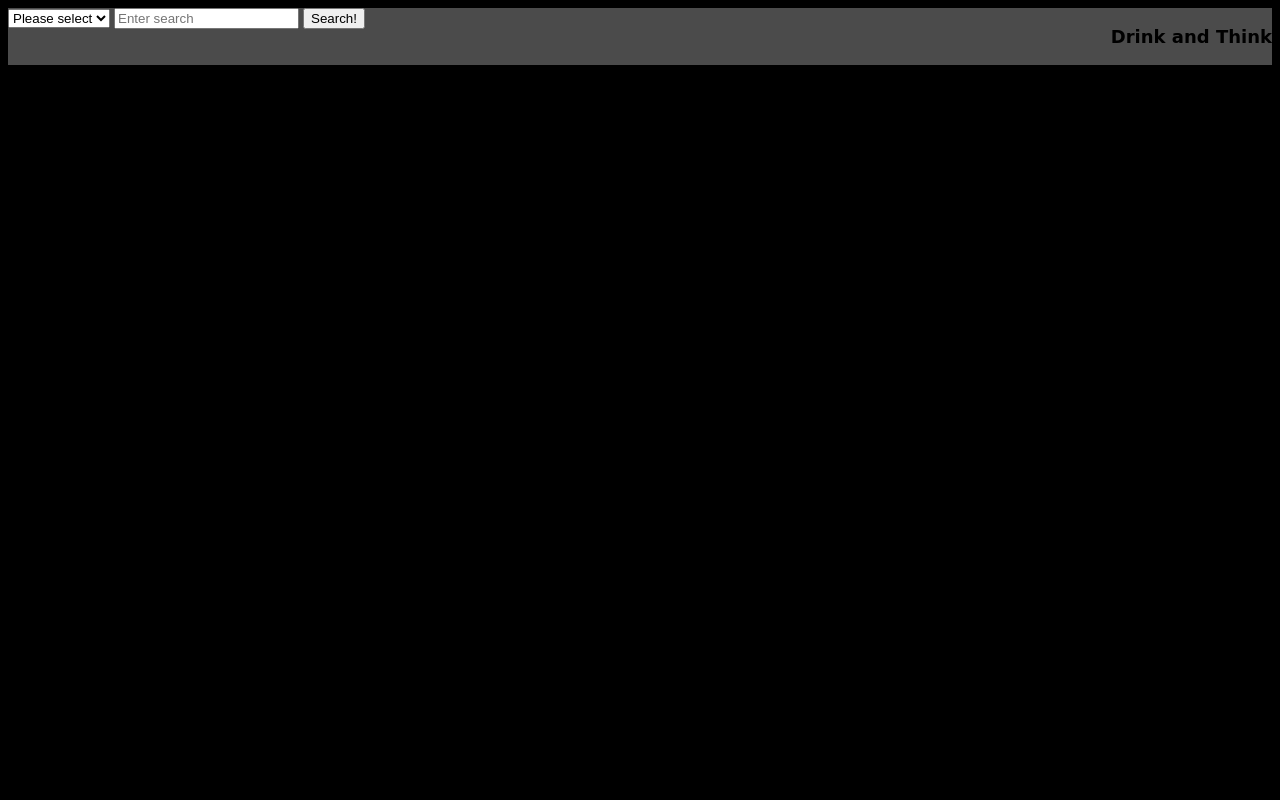
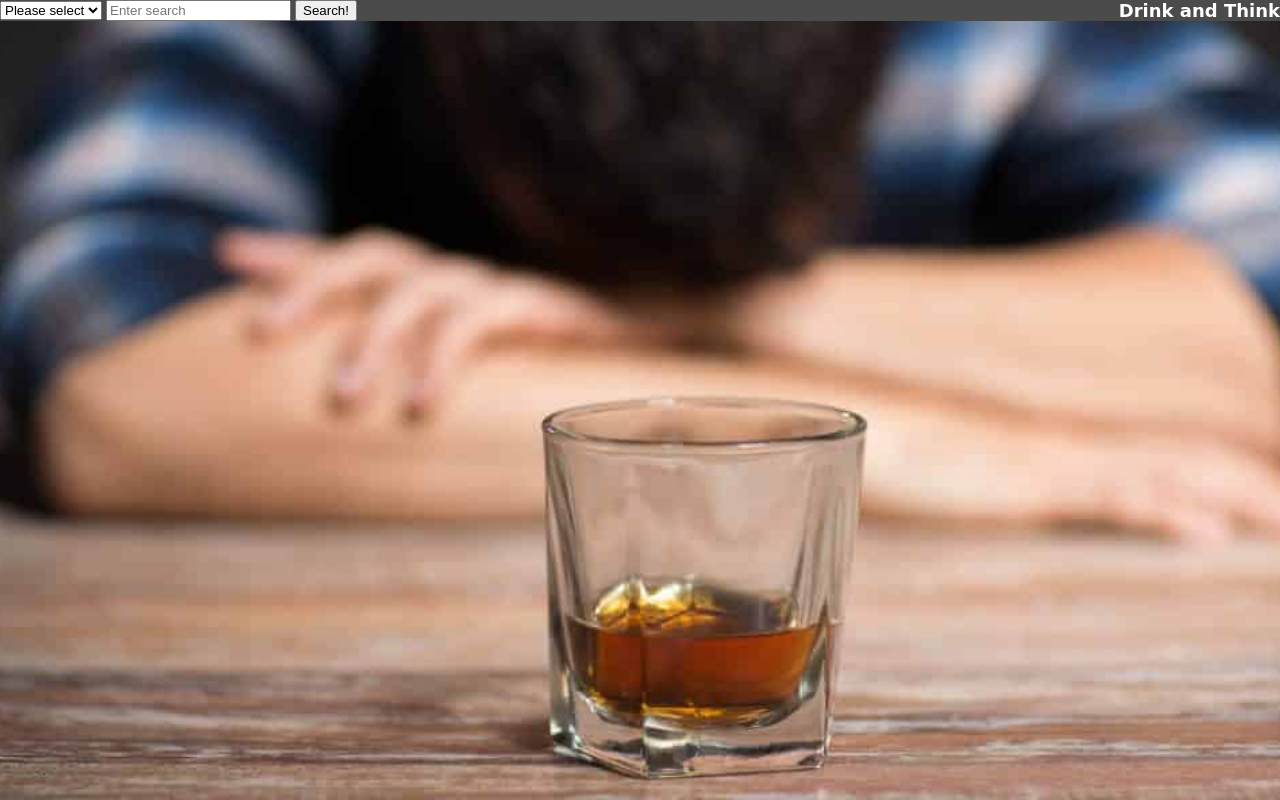
Before and after one commit to mattkohl82/drink-and-think, a plain HTML site: page drinkspage.html in a window 1280 px wide. Drawn offline with nearby package versions, Linux system fonts and the light colour scheme.

Commit message:
update css on drink page style

```diff
--- a/assets/css/drinks.css
+++ b/assets/css/drinks.css
@@ -1,16 +1,25 @@
+* {
+    margin: 0px;
+
+ }
+
 body {
-    background-color: black;
+    background-repeat: no-repeat;
+    background-size: cover;
+    background-attachment: fixed;
+    background-position: center;
+    background-image: url(image.jpg);
+    background-color: rgb(13, 203, 236);
 }
 
 .nav-container {
     background-color: rgb(75, 75, 75);
     overflow: hidden;
     width: 100%;
-
 }
 
 .container p {
-    color: black;
+    color: white;
     font-weight: bolder;
     font-family: cursive;
     /* display: inline-block; */
```
Also changed, not shown: assets/css/image.jpg (added).
